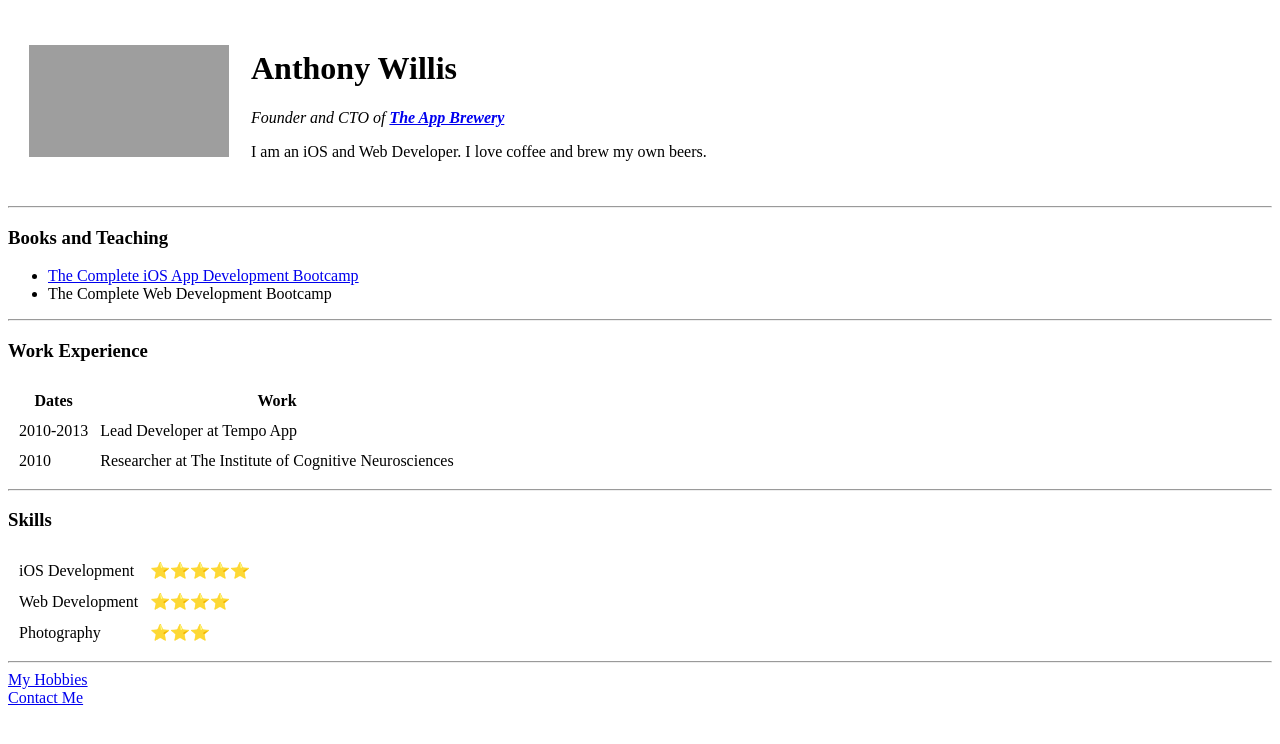
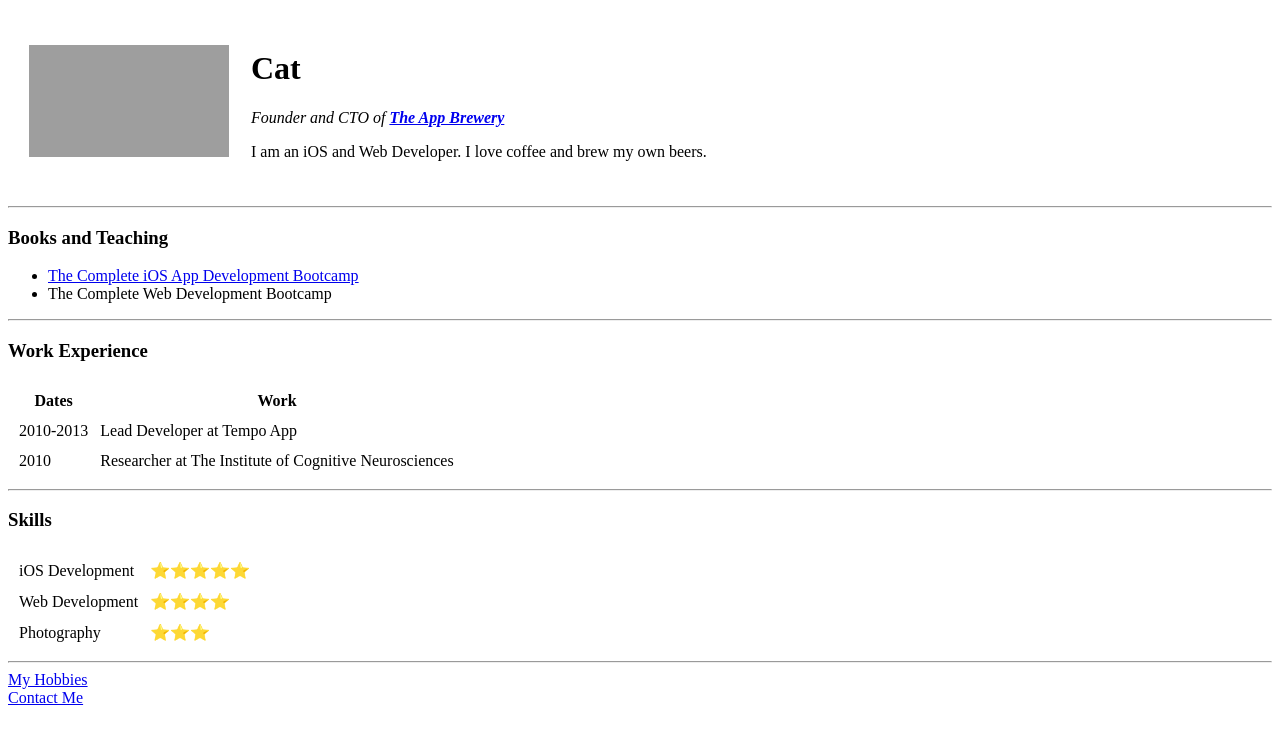
Before and after one commit to awillis17/example-cv, a plain HTML site: page index.html in a window 1280 px wide. Drawn offline with Linux system fonts and the light colour scheme; grey boxes are pictures that could not be loaded.

Commit message:
Update index.html

```diff
--- a/index.html
+++ b/index.html
@@ -11,7 +11,7 @@
     <tr>
       <td><img src="https://ichef.bbci.co.uk/news/976/cpsprodpb/12A9B/production/_111434467_gettyimages-1143489763.jpg" width='200' height='112' alt="cat"></td>
       <td>
-        <h1>Anthony Willis</h1>
+        <h1>Cat</h1>
         <p><em>Founder and CTO of <strong><a href="https://www.appbrewery.co/">The App Brewery</a></strong></em></p> <!-- em (emphasis): italics, strong: bolded -->
         <p>I am an iOS and Web Developer. I love coffee and brew my own beers.</p>
       </td>
```
